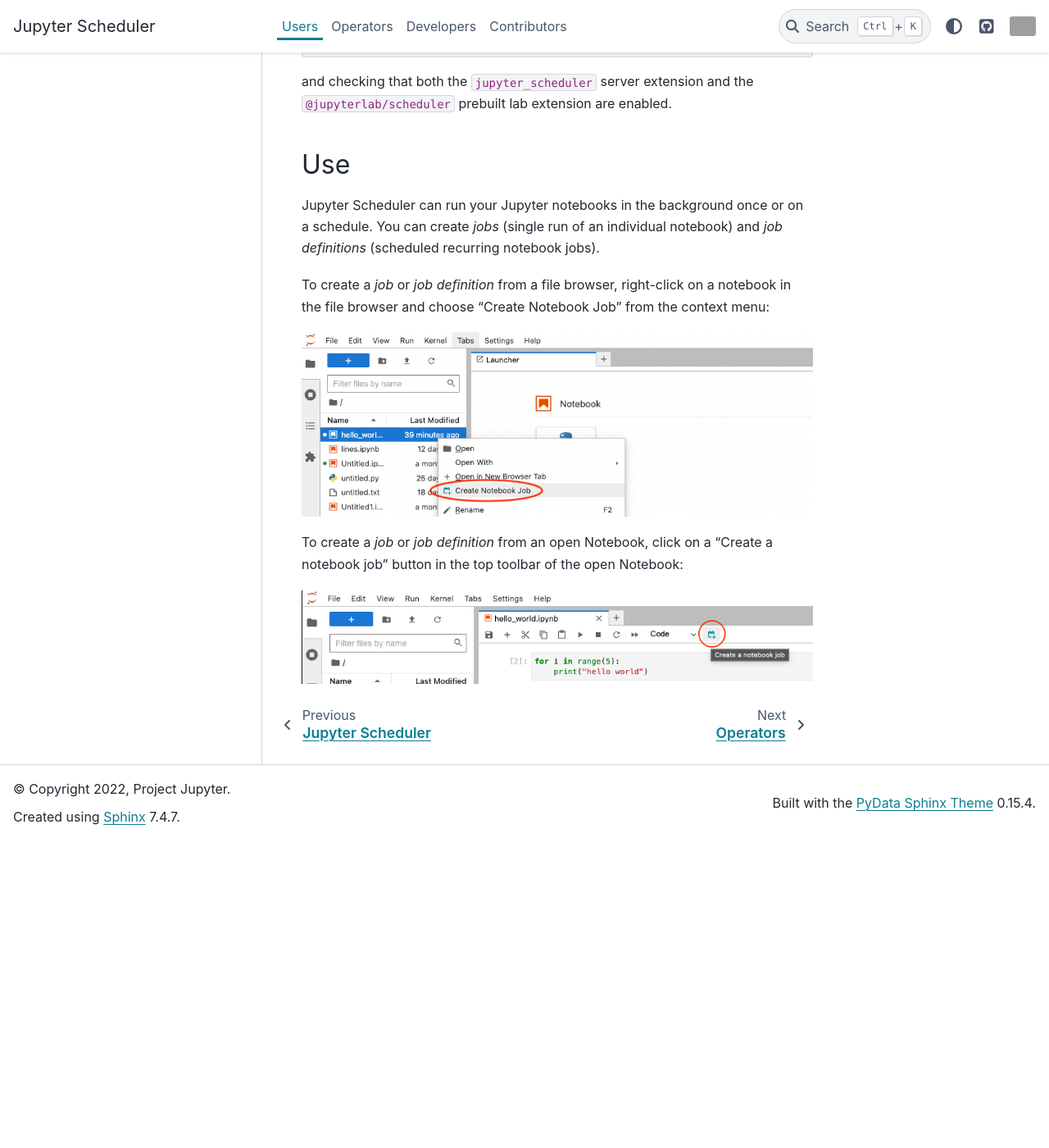
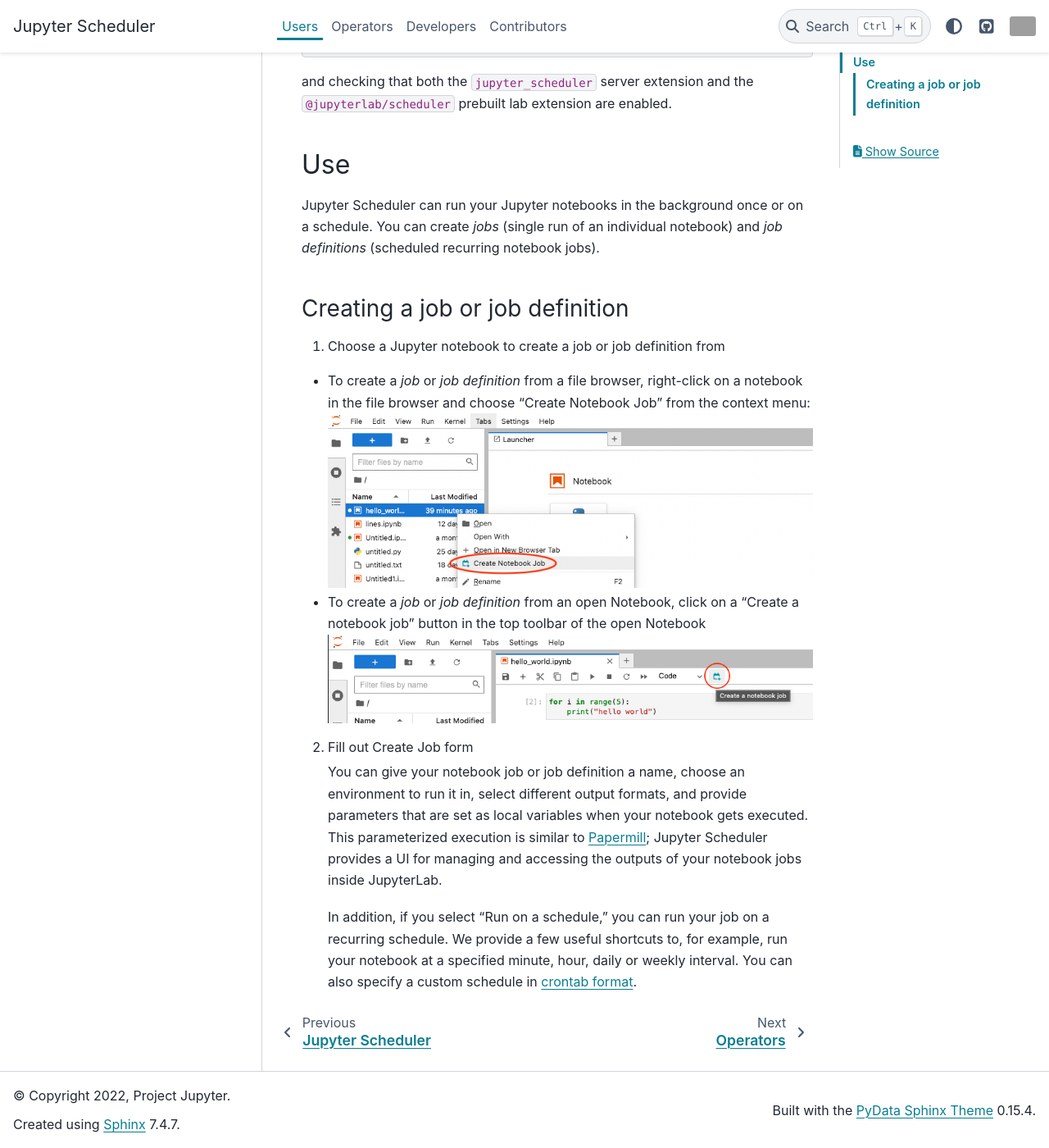
Before and after one commit to jupyter-server/jupyter-scheduler, a Sphinx documentation site: the page built from docs/users/index.md, in a window 1280 px wide and 1400 px high, scrolled down 534 px. Shown: the whole window at 82% size. Built offline with Sphinx 7.4.7 and the PyData theme 0.15.4, drawn with Linux system fonts in a browser that asks for light colours; before the commit the page ends 1559 px from its top, so only the background shows below that; grey boxes are pictures that could not be loaded.

Commit message:
adjust formatting

```diff
--- a/docs/users/index.md
+++ b/docs/users/index.md
@@ -26,10 +26,18 @@
 
 Jupyter Scheduler can run your Jupyter notebooks in the background once or on a schedule. You can create *jobs* (single run of an individual notebook) and *job definitions* (scheduled recurring notebook jobs).
 
-To create a *job* or *job definition* from a file browser, right-click on a notebook in the file browser and choose “Create Notebook Job” from the context menu:
+### Creating a job or job definition
 
+1. Choose a Jupyter notebook to create a job or job definition from
+  - To create a *job* or *job definition* from a file browser, right-click on a notebook in the file browser and choose “Create Notebook Job” from the context menu:
 ![“Create Notebook Job” button in the file browser context menu](create_job_from_filebrowser.png)
 
-To create a *job* or *job definition* from an open Notebook, click on a “Create a notebook job” button in the top toolbar of the open Notebook:
+  - To create a *job* or *job definition* from an open Notebook, click on a “Create a notebook job” button in the top toolbar of the open Notebook
+![“Create a notebook job” button in the top toolbar of the open Notebook](create_job_from_notebook.png)
 
-![“Create a notebook job” button in the top toolbar of the open Notebook](create_job_from_notebook.png)
+2. Fill out Create Job form
+
+   You can give your notebook job or job definition a name, choose an environment to run it in, select different output formats, and provide parameters that are set as local variables when your notebook gets executed. This parameterized execution is similar to [Papermill](https://papermill.readthedocs.io/en/latest/); Jupyter Scheduler provides a UI for managing and accessing the outputs of your notebook jobs inside JupyterLab.
+
+
+   In addition, if you select “Run on a schedule,” you can run your job on a recurring schedule. We provide a few useful shortcuts to, for example, run your notebook at a specified minute, hour, daily or weekly interval. You can also specify a custom schedule in [crontab format](https://www.man7.org/linux/man-pages/man5/crontab.5.html).
```
